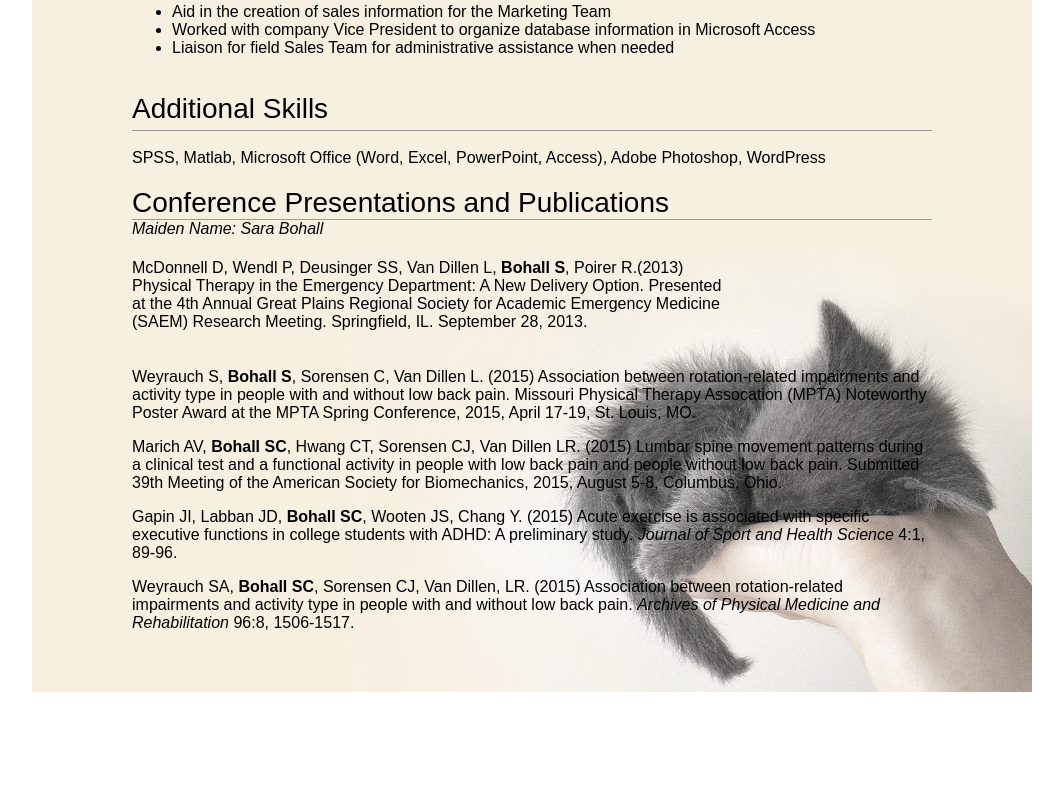
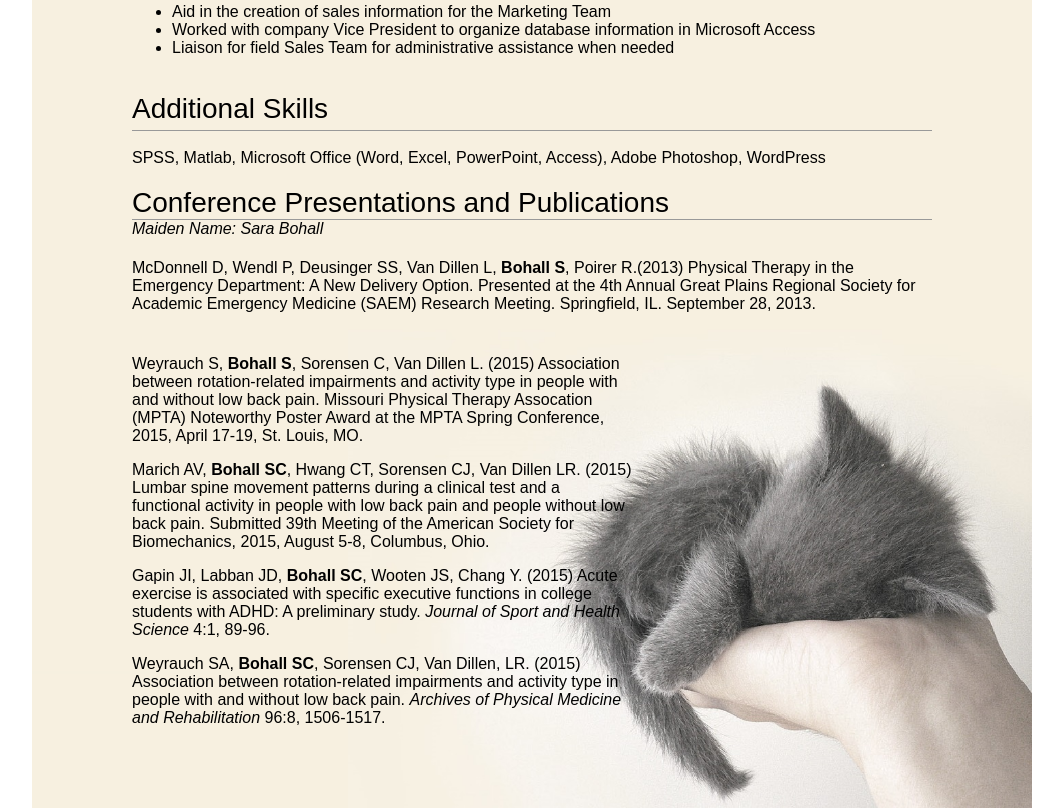
Before and after one commit to saraputnam/saraputnam, a plain HTML site: page index.html in a window 1280 px wide. Shown: the part 845-1653 px from the top of the page, without its empty margins (108-1171 px from the left). Before the commit the page ends 1537 px from the top, so only its background shows below. Drawn offline with Linux system fonts and the light colour scheme; files whose address does not match are found by name.

Commit message:
Update style.css

```diff
--- a/style.css
+++ b/style.css
@@ -43,7 +43,11 @@ body {
 
 #content-presentations {
 	padding: 5px 0 5px 0;
-	margin: auto 200px auto auto;
+}
+
+#content-presentations2 {
+	padding: 5px 0 5px 0;
+	margin: auto 300px auto auto;
 }
 
 .date {
```
